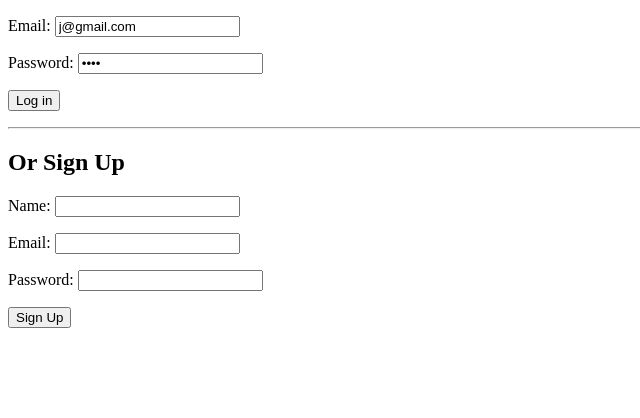
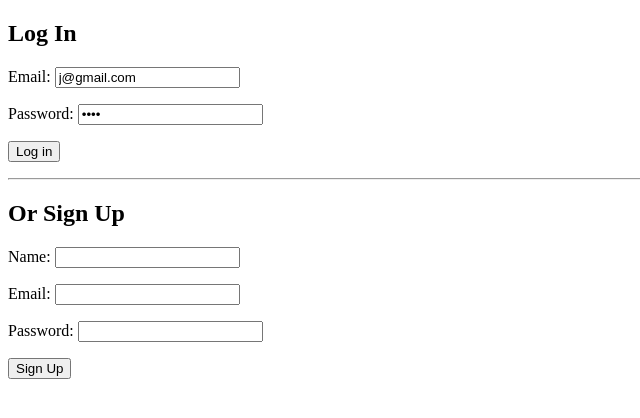
Before and after one commit to jameslittle230/splitt-vue-front, a Vue app: page / in a window 1280 px wide. Shown: the top 418 px of the page, without its empty margins (0-640 px from the left). Built offline with nearby package versions, Linux system fonts and the light colour scheme.

Commit message:
Run Login through Prettier

```diff
--- a/src/components/Login.vue
+++ b/src/components/Login.vue
@@ -1,40 +1,55 @@
 <template>
   <div class="login">
+    <h2>Log In</h2>
     <form action="#" method="POST" v-on:submit.prevent="submit">
-            <p><label for="email">Email: <input type="text" name="email" v-model="email"></label></p>
-            <p><label for="password">Password: <input type="password" name="password" id="" v-model="password"></label></p>
-            <p><button type="submit">Log in</button></p>
+      <p>
+        <label for="email">
+          Email:
+          <input type="text" name="email" v-model="email">
+        </label>
+      </p>
+      <p>
+        <label for="password">
+          Password:
+          <input type="password" name="password" id v-model="password">
+        </label>
+      </p>
+      <p>
+        <button type="submit">Log in</button>
+      </p>
     </form>
   </div>
 </template>
 
 <script>
-import axios from 'axios';
+import axios from "axios";
 
 const a = axios.create({
-    baseURL: 'http://back.test/api/'
-})
+  baseURL: "http://back.test/api/"
+});
 
 export default {
   data() {
     return {
       email: "j@gmail.com",
-            password: "asdf",
-        }
+      password: "asdf"
+    };
   },
 
   methods: {
     submit: function() {
       var self = this;
-            a.post('/login', {
+      a.post("/login", {
         email: this.email,
         password: this.password
-            }).then(function(response) {
-                self.$store.dispatch('postLogin', response.data);
-            }).catch(function(error) {
+      })
+        .then(function(response) {
+          self.$store.dispatch("postLogin", response.data);
+        })
+        .catch(function(error) {
           console.error(error);
-            })
+        });
     }
   }
-}
+};
 </script>
```
Lines whose indentation alone changed are shown as unchanged.
